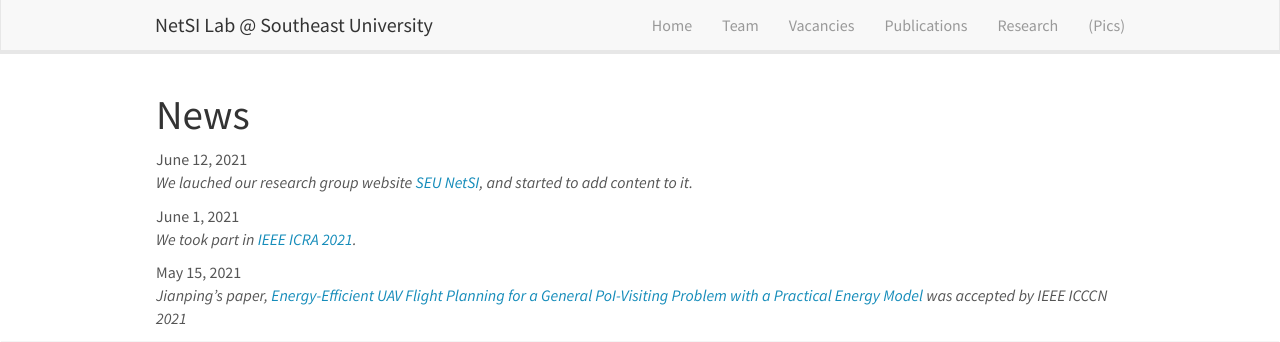
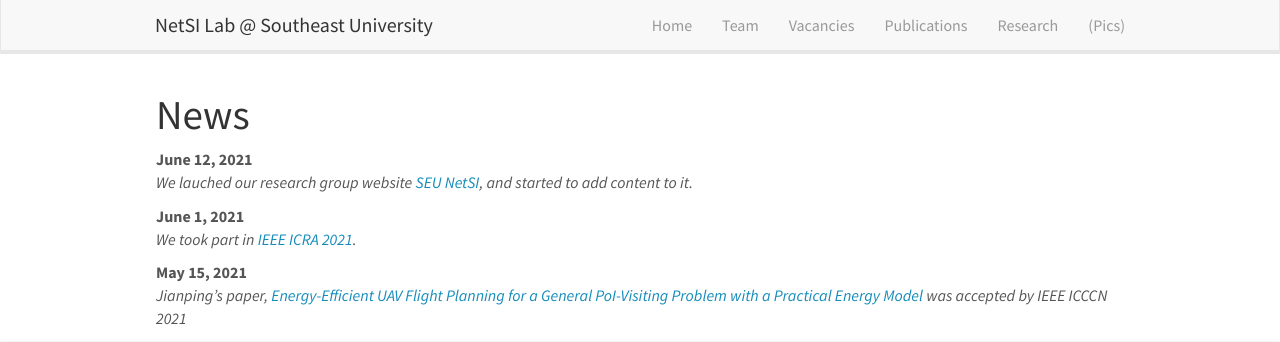
Before and after one commit to SEU-NetSI/seu-netsi.github.io, a Jekyll site: the page built from _pages/allnews.md, in a window 1280 px wide. Shown: the top 342 px of the page. Built offline with Jekyll 4.4.1, drawn with Linux system fonts in a browser that asks for light colours; nearby versions of some CDN libraries.

Commit message:
change news style

```diff
--- a/_includes/news.html
+++ b/_includes/news.html
@@ -3,7 +3,7 @@
 <h4>News</h4>
 
 {% for article in site.data.news limit:9 %}
-{{ article.date }}
+<b>{{ article.date }}</b>
 <p>{{ article.headline }}</p>
 {% endfor %}
 
--- a/_pages/allnews.md
+++ b/_pages/allnews.md
@@ -9,6 +9,6 @@ permalink: /allnews.html
 # News
 
 {% for article in site.data.news %}
-<p>{{ article.date }} <br>
+<p><b>{{ article.date }}</b><br>
 <em>{{ article.headline }}</em></p>
 {% endfor %}
```
Also changed, not shown: 2 other files.
